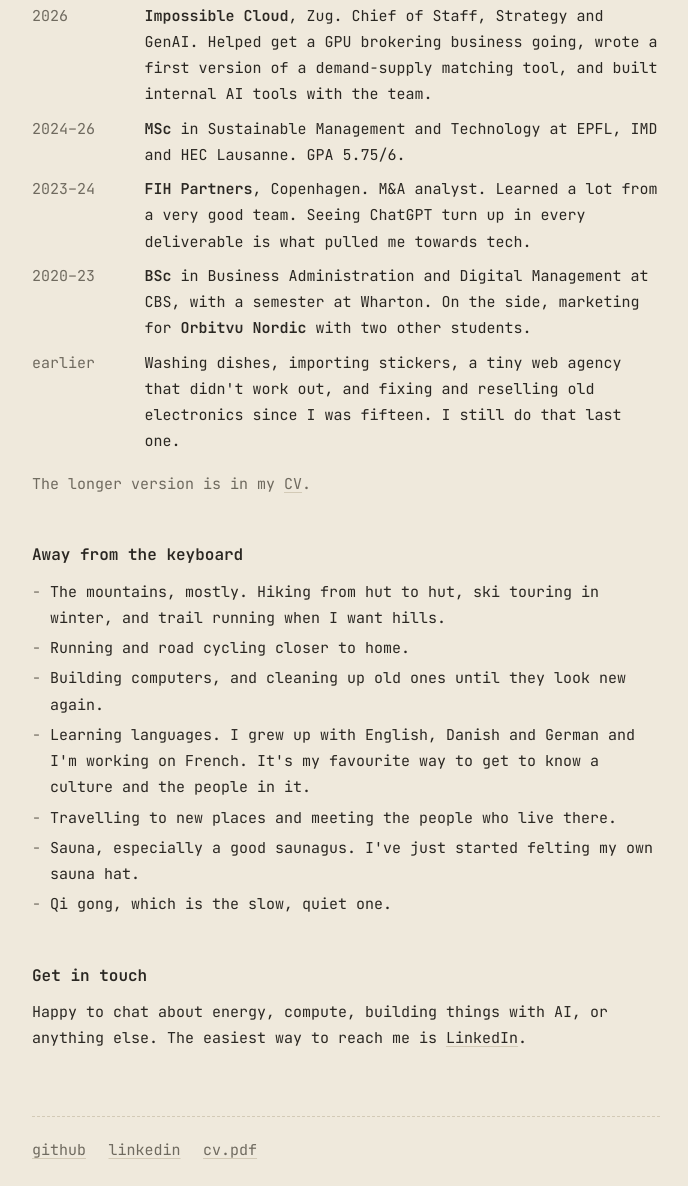
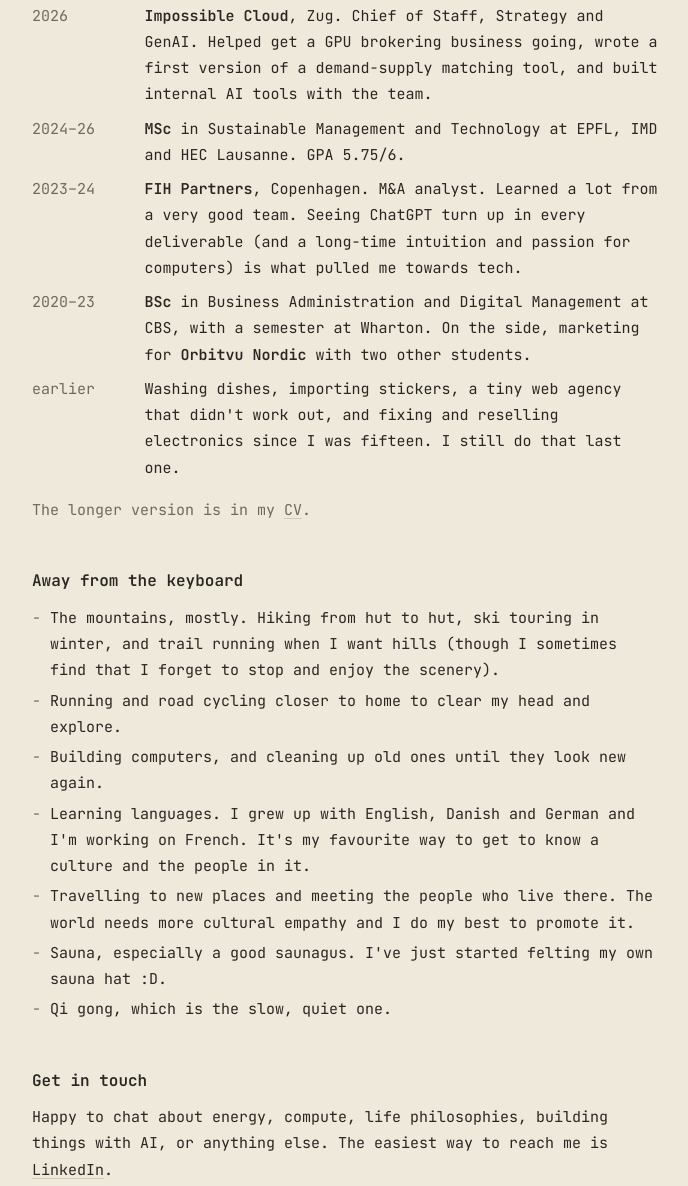
Before and after one commit to JskifterJ/jskifterj.github.io, a plain HTML site: page index.html in a window 1280 px wide. Shown: the part 1417-2603 px from the top of the page, without its empty margins (294-982 px from the left). Drawn offline with Linux system fonts and the light colour scheme.

Commit message:
Refine descriptions in index.html
Updated personal experiences and interests for clarity and detail.

```diff
--- a/index.html
+++ b/index.html
@@ -66,13 +66,13 @@
         <dd><strong>MSc</strong> in Sustainable Management and Technology at EPFL, IMD and HEC Lausanne. GPA 5.75/6.</dd>
 
         <dt>2023–24</dt>
-        <dd><strong>FIH Partners</strong>, Copenhagen. M&amp;A analyst. Learned a lot from a very good team. Seeing ChatGPT turn up in every deliverable is what pulled me towards tech.</dd>
+        <dd><strong>FIH Partners</strong>, Copenhagen. M&amp;A analyst. Learned a lot from a very good team. Seeing ChatGPT turn up in every deliverable (and a long-time intuition and passion for computers) is what pulled me towards tech.</dd>
 
         <dt>2020–23</dt>
         <dd><strong>BSc</strong> in Business Administration and Digital Management at CBS, with a semester at Wharton. On the side, marketing for <strong>Orbitvu Nordic</strong> with two other students.</dd>
 
         <dt>earlier</dt>
-        <dd>Washing dishes, importing stickers, a tiny web agency that didn't work out, and fixing and reselling old electronics since I was fifteen. I still do that last one.</dd>
+        <dd>Washing dishes, importing stickers, a tiny web agency that didn't work out, and fixing and reselling electronics since I was fifteen. I still do that last one.</dd>
       </dl>
       <p class="muted">The longer version is in my <a href="assets/cv.pdf">CV</a>.</p>
     </section>
@@ -80,19 +80,19 @@
     <section>
       <h2>Away from the keyboard</h2>
       <ul>
-        <li>The mountains, mostly. Hiking from hut to hut, ski touring in winter, and trail running when I want hills.</li>
-        <li>Running and road cycling closer to home.</li>
+        <li>The mountains, mostly. Hiking from hut to hut, ski touring in winter, and trail running when I want hills (though I sometimes find that I forget to stop and enjoy the scenery).</li>
+        <li>Running and road cycling closer to home to clear my head and explore.</li>
         <li>Building computers, and cleaning up old ones until they look new again.</li>
         <li>Learning languages. I grew up with English, Danish and German and I'm working on French. It's my favourite way to get to know a culture and the people in it.</li>
-        <li>Travelling to new places and meeting the people who live there.</li>
-        <li>Sauna, especially a good saunagus. I've just started felting my own sauna hat.</li>
+        <li>Travelling to new places and meeting the people who live there. The world needs more cultural empathy and I do my best to promote it.</li>
+        <li>Sauna, especially a good saunagus. I've just started felting my own sauna hat :D.</li>
         <li>Qi gong, which is the slow, quiet one.</li>
       </ul>
     </section>
 
     <section>
       <h2>Get in touch</h2>
-      <p>Happy to chat about energy, compute, building things with AI, or anything else. The easiest way to reach me is <a href="https://linkedin.com/in/j-johannes-skifter" target="_blank" rel="noopener">LinkedIn</a>.</p>
+      <p>Happy to chat about energy, compute, life philosophies, building things with AI, or anything else. The easiest way to reach me is <a href="https://linkedin.com/in/j-johannes-skifter" target="_blank" rel="noopener">LinkedIn</a>.</p>
     </section>
 
     <footer>
```
